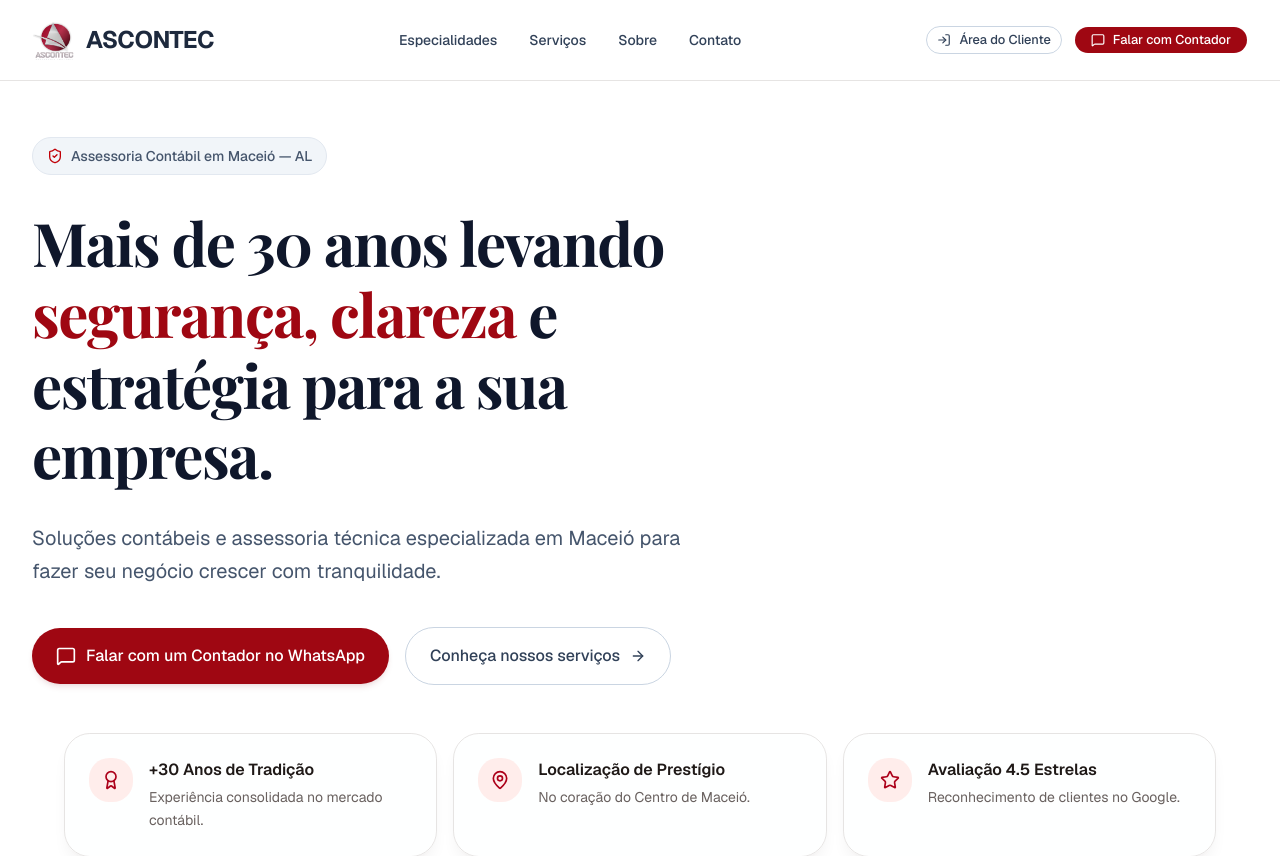
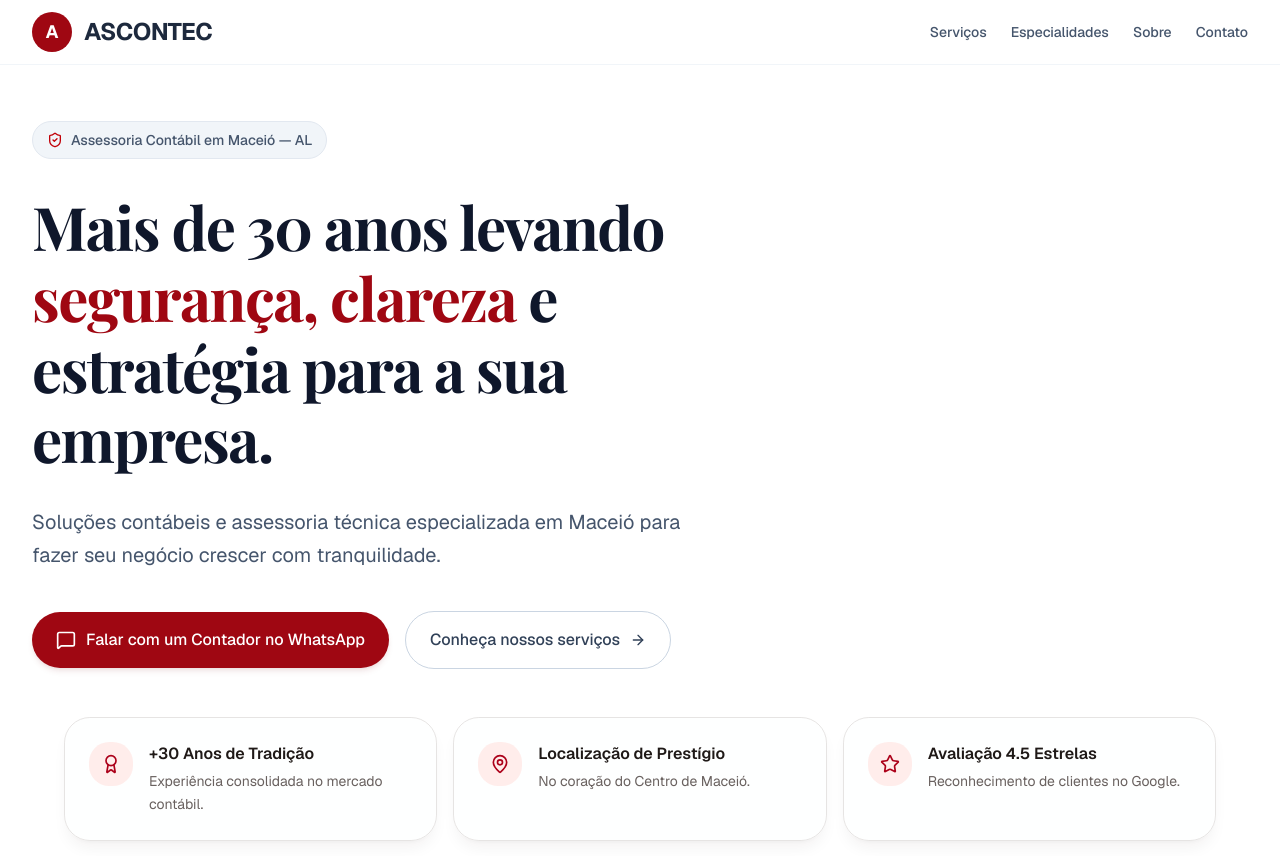
Before and after one commit to aurzx0/ascontec-website, a Next.js app: page / in a window 1280 px wide. Shown: the top 856 px of the page. Built offline with nearby package versions, Linux system fonts and the light colour scheme; a web font is replaced by a local one.

Commit message:
Fix: removido botao do topo e ajustado alinhamento do cabecalho

```diff
--- a/components/site-header.tsx
+++ b/components/site-header.tsx
@@ -1,57 +1,35 @@
 import Link from "next/link"
-import Image from "next/image"
-import { Button } from "@/components/ui/button"
-import { MessageSquare, LogIn } from "lucide-react"
 
 export function SiteHeader() {
   return (
-    <header className="sticky top-0 z-50 w-full border-b bg-white/95 backdrop-blur supports-[backdrop-filter]:bg-white/60">
-      <div className="max-w-7xl mx-auto px-4 sm:px-6 lg:px-8 h-20 flex items-center justify-between gap-4">
+    <header className="sticky top-0 z-50 w-full border-b border-slate-100 bg-white/95 backdrop-blur supports-[backdrop-filter]:bg-white/60">
+      <div className="max-w-7xl mx-auto flex h-16 items-center justify-between px-4 sm:px-6 lg:px-8">
 
-        {/* Logo e Nome da Marca - Atualizado para incluir o texto de volta */}
-        <Link href="/" className="flex items-center gap-3 shrink-0">
-          <Image
-            src="/logo.png" // Assumindo que este é o arquivo do ícone (a vela vermelha)
-            alt="Ícone Ascontec"
-            width={40}
-            height={40}
-            className="h-10 w-auto object-contain"
-            priority
-          />
-          {/* Este é o texto que trouxemos de volta, com formatação para não encavalar */}
+        {/* Logo e Nome no Canto Esquerdo */}
+        <Link href="/" className="flex items-center gap-3">
+          <div className="flex h-10 w-10 items-center justify-center rounded-xl bg-red-800 text-white font-bold text-lg">
+            A
+          </div>
           <span className="text-base sm:text-2xl font-bold text-slate-800 tracking-tight whitespace-nowrap">
-  ASCONTEC
-</span>
+            ASCONTEC
+          </span>
         </Link>
 
-        {/* Links do Menu - Com espaçamento dinâmico e mx-auto para centralizar */}
-        <nav className="hidden md:flex items-center gap-6 lg:gap-8 text-sm font-medium text-slate-700 mx-auto">
-          <Link href="#especialidades" className="hover:text-red-700 transition-colors whitespace-nowrap">
+        {/* Links do Menu alinhados no Canto Direito */}
+        <nav className="flex items-center gap-6 text-sm font-medium text-slate-600">
+          <Link href="#servicos" className="hover:text-red-800 transition-colors">
+            Serviços
+          </Link>
+          <Link href="#especialidades" className="hover:text-red-800 transition-colors">
             Especialidades
           </Link>
-          <Link href="#servicos" className="hover:text-red-700 transition-colors whitespace-nowrap">
-            Serviços
-          </Link>
-          <Link href="#sobre" className="hover:text-red-700 transition-colors whitespace-nowrap">
+          <Link href="#sobre" className="hover:text-red-800 transition-colors hidden sm:inline-block">
             Sobre
           </Link>
-          <Link href="#contato" className="hover:text-red-700 transition-colors whitespace-nowrap">
+          <Link href="#contato" className="hover:text-red-800 transition-colors hidden sm:inline-block">
             Contato
           </Link>
         </nav>
-
-        {/* Botões de Ação */}
-        <div className="flex items-center gap-3 shrink-0">
-          <Button variant="outline" size="sm" className="hidden lg:inline-flex rounded-full gap-2 border-slate-300 text-slate-700">
-            <LogIn className="w-4 h-4" />
-            Área do Cliente
-          </Button>
-          <Button size="sm" className="bg-red-800 hover:bg-red-900 text-white rounded-full gap-2 px-4">
-            <MessageSquare className="w-4 h-4" />
-            <span className="hidden sm:inline">Falar com Contador</span>
-            <span className="sm:hidden">Contato</span>
-          </Button>
-        </div>
 
       </div>
     </header>
```
